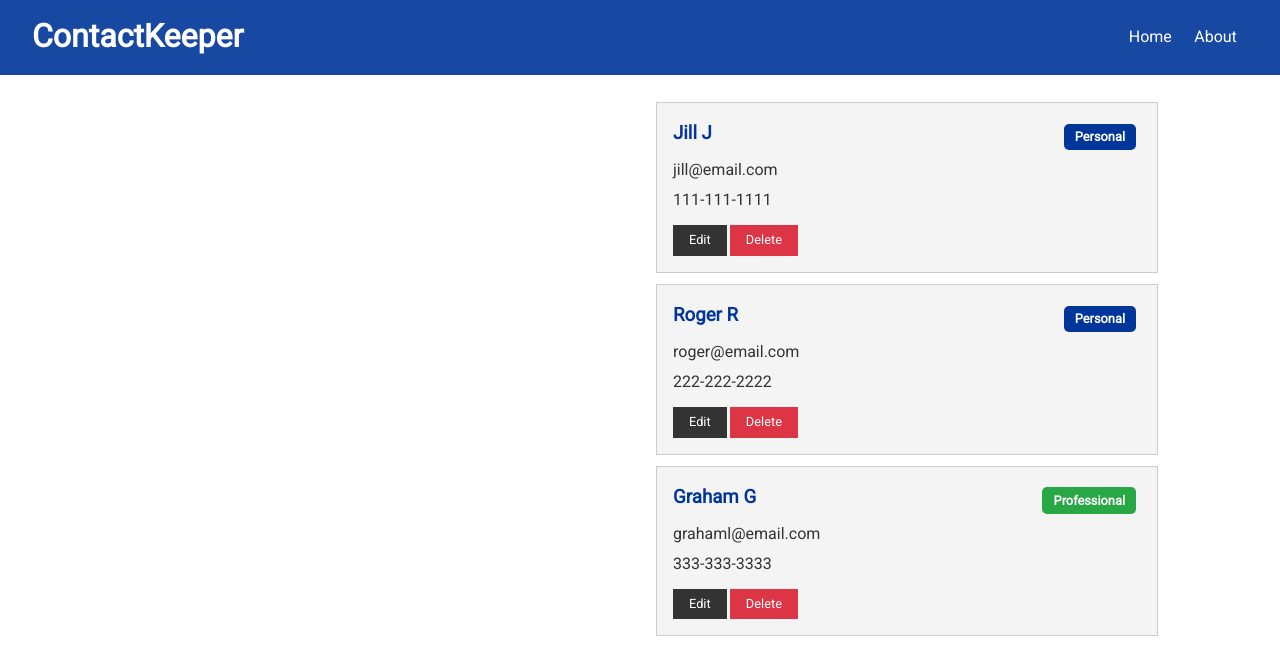
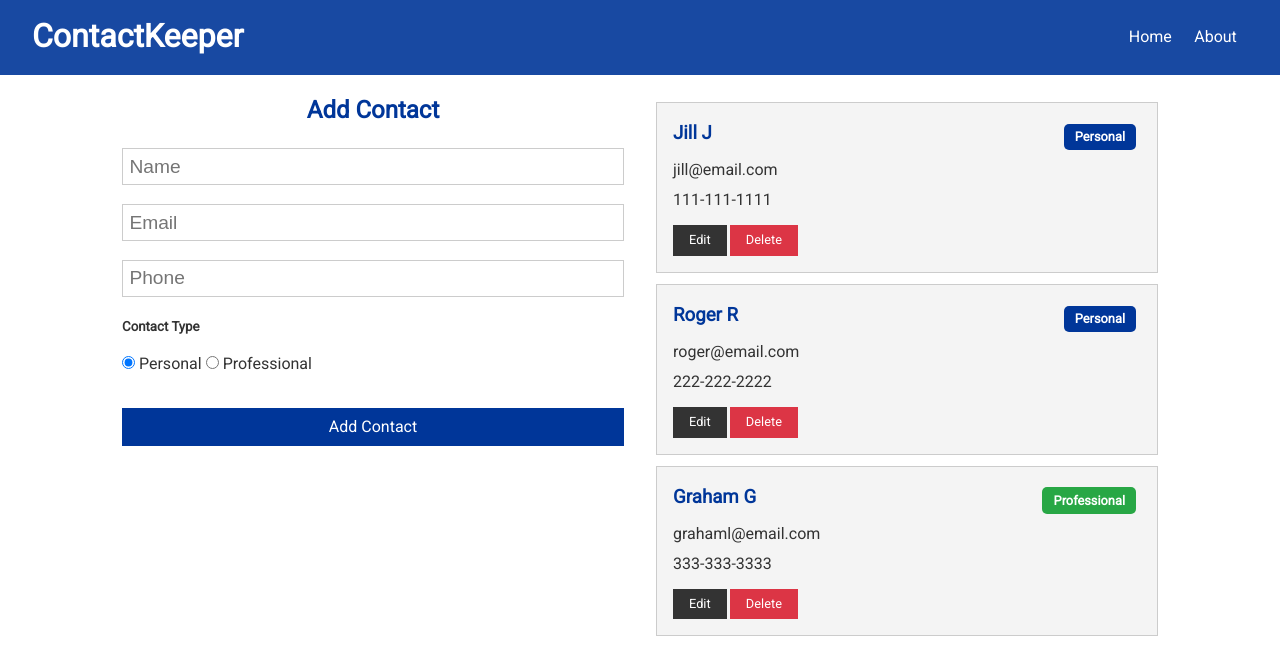
Before and after one commit to darrenbarklie/react-contact-keeper, a React (Create React App) app in the folder client/: page / in a window 1280 px wide. Shown: the top 658 px of the page. Built offline with nearby package versions, Linux system fonts and the light colour scheme; the HTML template or start-up script is replaced by a standard one.

Commit message:
Integrate ContactForm

```diff
--- /dev/null
+++ b/client/src/components/contacts/ContactForm.js
@@ -0,0 +1,66 @@
+import React, { useState } from 'react'
+
+const ContactForm = () => {
+  const [contact, setContact] = useState({
+    name: '',
+    email: '',
+    phone: '',
+    type: 'personal',
+  })
+
+  const { name, email, phone, type } = contact
+
+  const onChange = e =>
+    setContact({ ...contact, [e.target.name]: e.target.value })
+
+  return (
+    <form>
+      <h2 className="text-primary">Add Contact</h2>
+      <input
+        type="text"
+        placeholder="Name"
+        name="name"
+        value={name}
+        onChange={onChange}
+      />
+      <input
+        type="text"
+        placeholder="Email"
+        name="email"
+        value={email}
+        onChange={onChange}
+      />
+      <input
+        type="text"
+        placeholder="Phone"
+        name="phone"
+        value={phone}
+        onChange={onChange}
+      />
+      <h5>Contact Type</h5>
+      <input
+        type="radio"
+        name="type"
+        value="personal"
+        checked={type === 'personal'}
+      />{' '}
+      Personal{' '}
+      <input
+        type="radio"
+        name="type"
+        value="professional"
+        checked={type === 'professional'}
+      />{' '}
+      Professional
+      <div>
+        <input
+          type="submit"
+          value="Add Contact"
+          className="btn btn-primary btn-block"
+        />
+      </div>
+    </form>
+  )
+}
+
+export default ContactForm
--- a/client/src/components/pages/Home.js
+++ b/client/src/components/pages/Home.js
@@ -1,10 +1,13 @@
 import React from 'react'
 import Contacts from '../contacts/Contacts'
+import ContactForm from '../contacts/ContactForm'
 
 const Home = () => {
   return (
     <div className="grid-2">
-      <div>{/* Contact Form */}</div>
+      <div>
+        <ContactForm />
+      </div>
       <div>
         <Contacts />
       </div>
```
